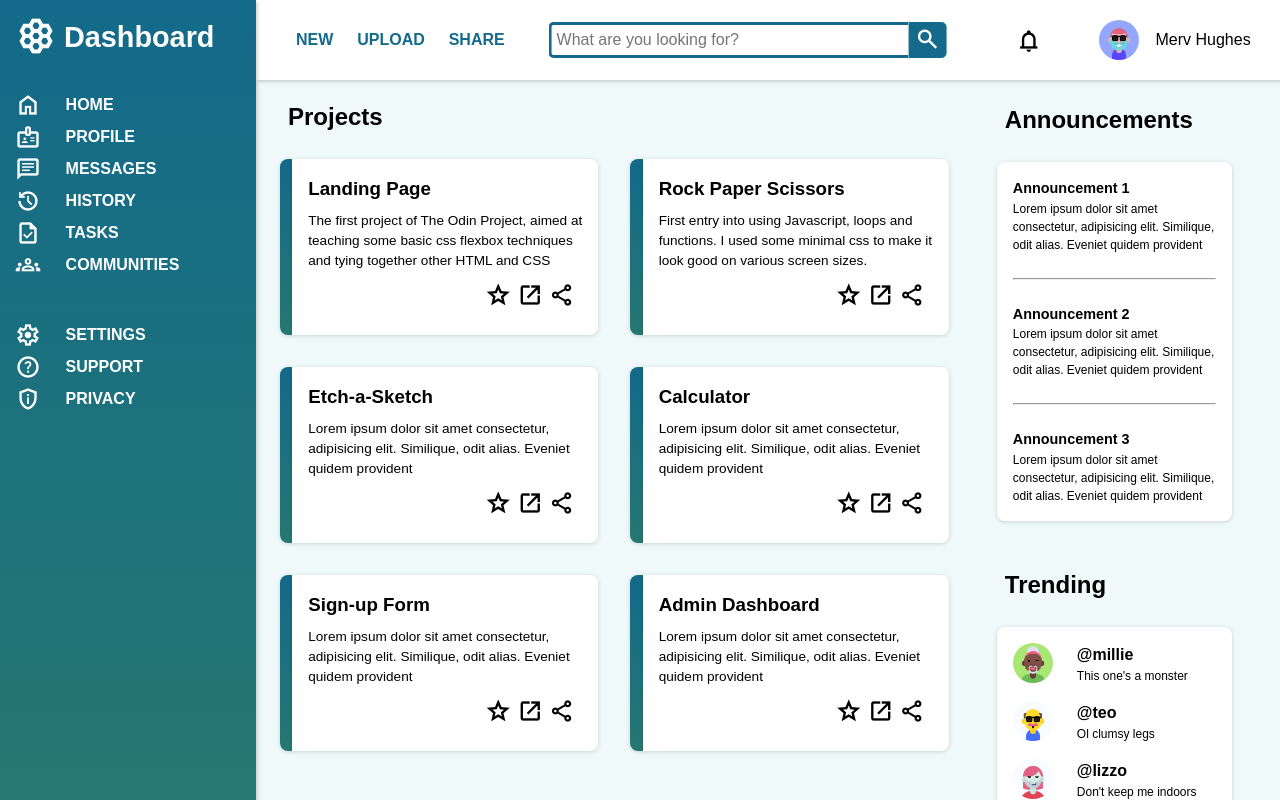
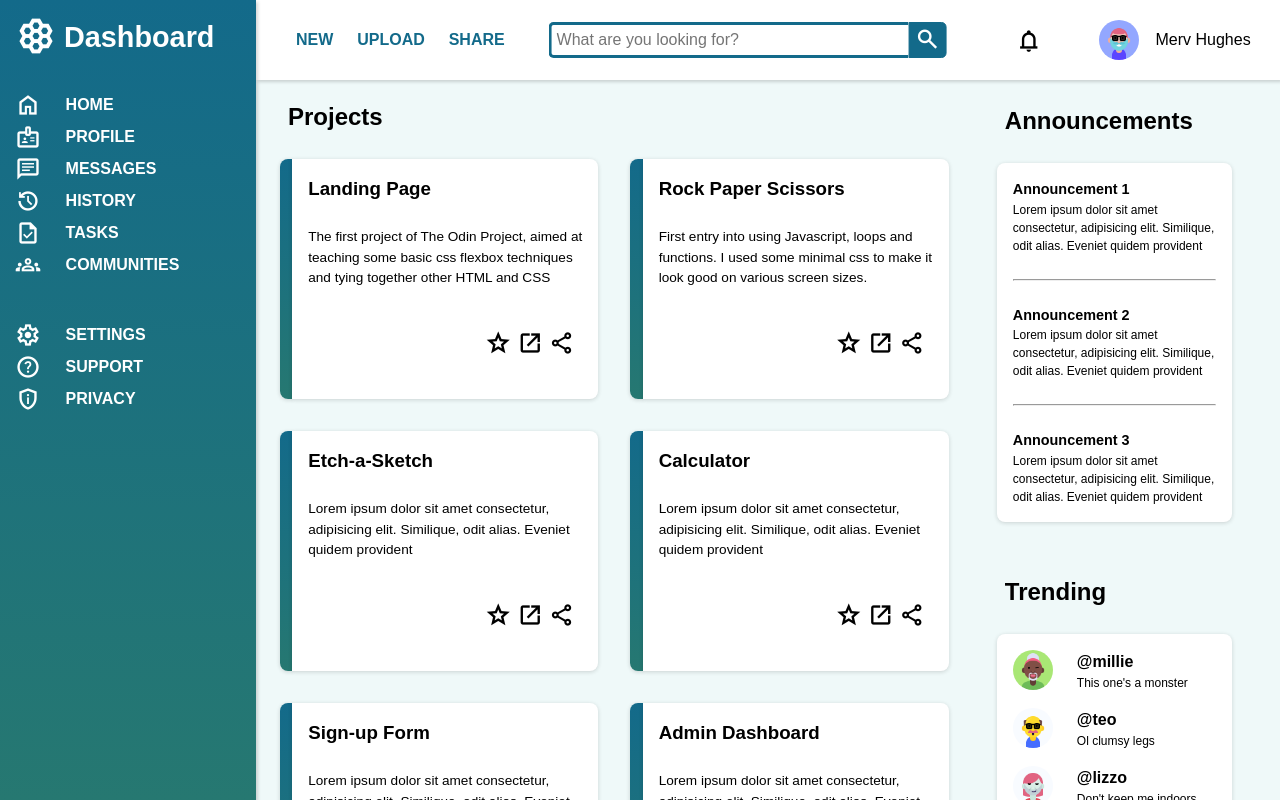
Before and after one commit to marcdsp/TOP_Admin_Dashboard, a plain HTML site: page index.htm in a window 1280 px wide. Drawn offline with nearby package versions, Linux system fonts and the light colour scheme.

Commit message:
increase card height

```diff
--- a/styles.css
+++ b/styles.css
@@ -355,7 +355,7 @@ ul {
   display: grid;
   grid-template-columns: 1fr 25fr;
   overflow: auto;
-  height: 12rem;
+  height: 16rem;
 
 }
 
@@ -457,7 +457,7 @@ padding: 1rem;
 .trendingContent {
   gap: 1rem;
   padding: 1rem;
-  max-height: 3 00px;
+  max-height: 300px;
 }
 
 .trendingHeader {
```
